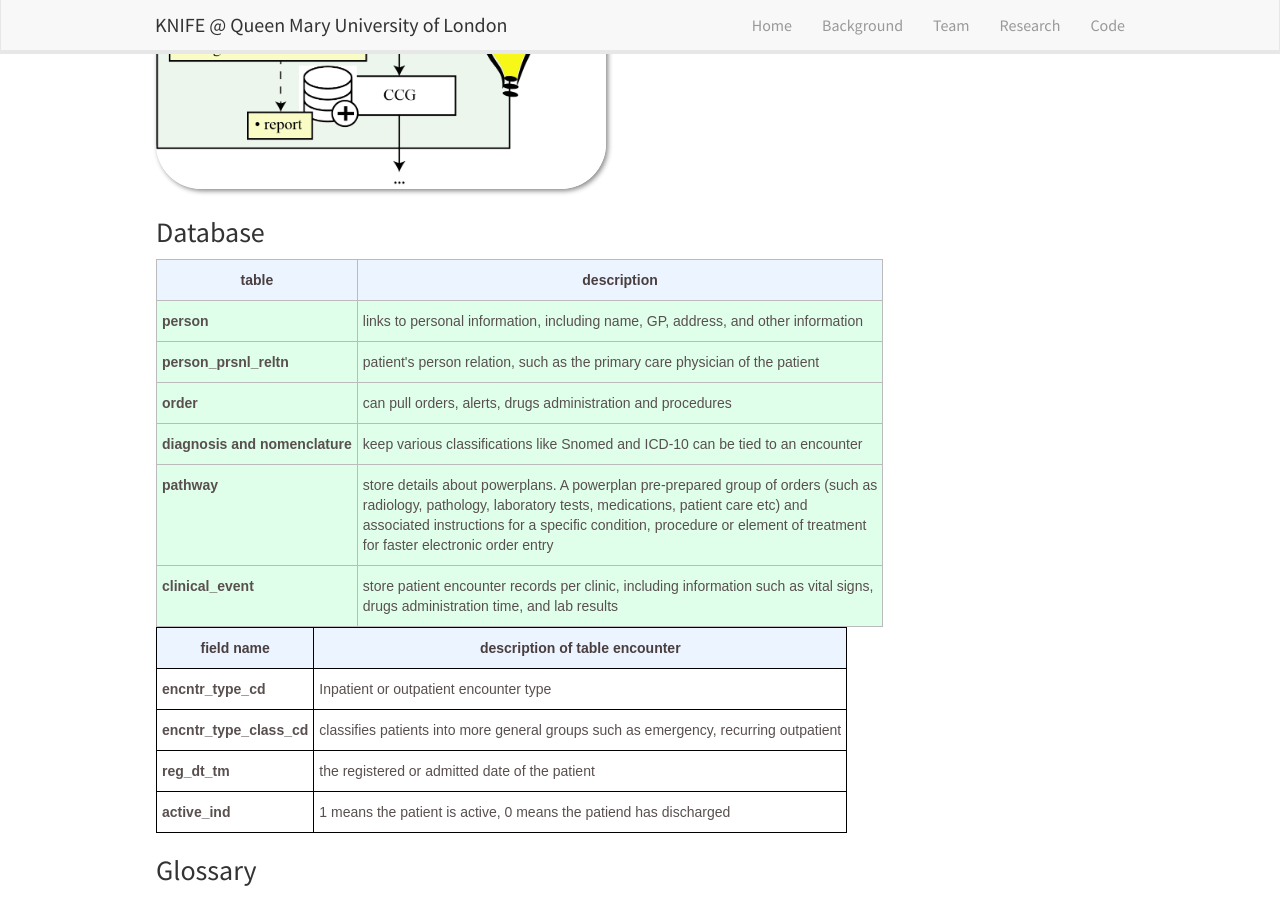
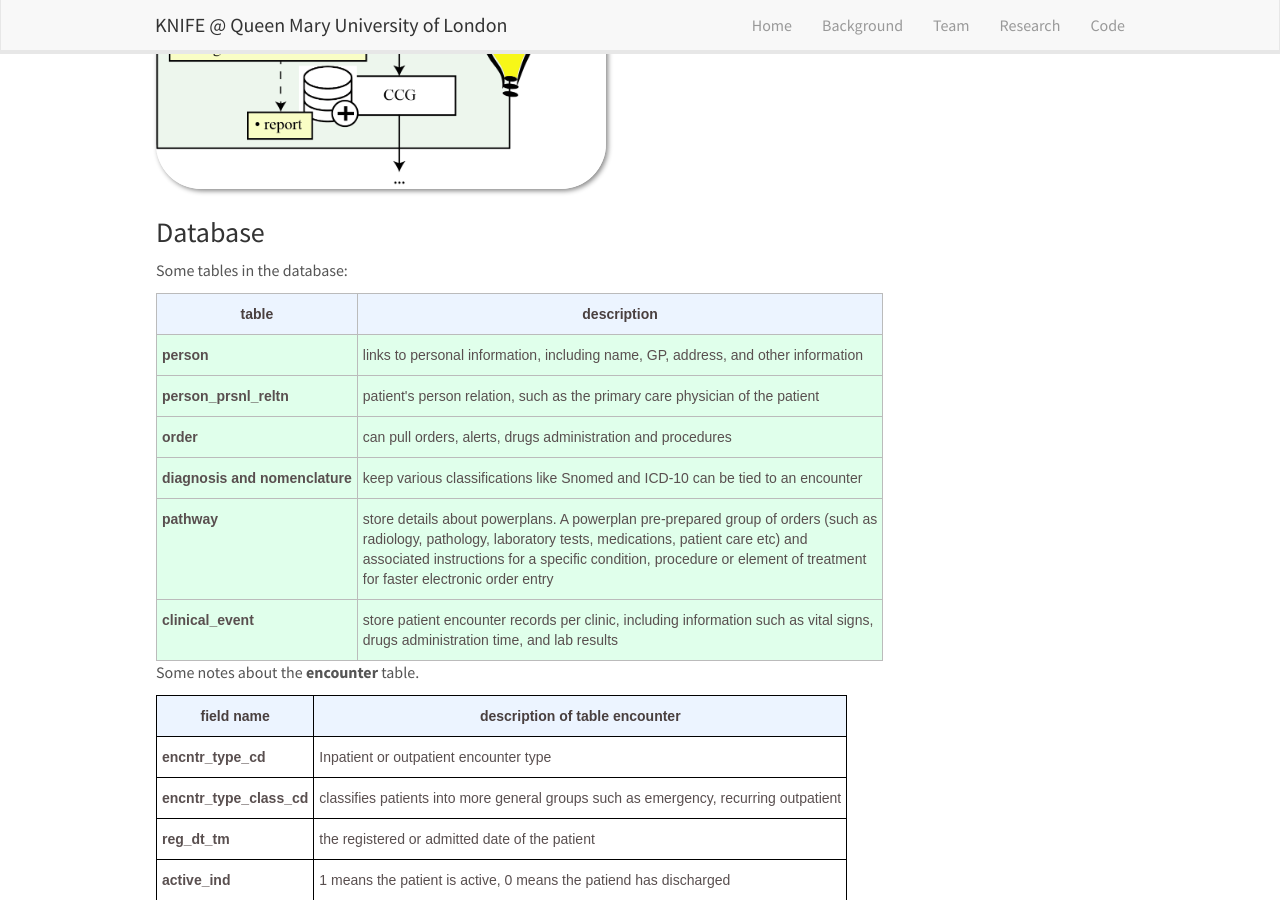
Before and after one commit to knifeqmul/knifeqmul.github.io, a Jekyll site: the page built from _pages/background.md, in a window 1280 px wide and 900 px high, scrolled down 735 px. Built offline with Jekyll 4.4.1, drawn with Linux system fonts in a browser that asks for light colours; nearby versions of some CDN libraries.

Commit message:
Update background.md

```diff
--- a/_pages/background.md
+++ b/_pages/background.md
@@ -23,6 +23,7 @@ For full details see [here]({{ site.baseurl }}/downloads/Turing-proposal-marsh-4
 
 
 ### Database
+Some tables in the database:
 
 <style type="text/css">
 .tg  {border-collapse:collapse;border-spacing:0;}
@@ -66,6 +67,7 @@ For full details see [here]({{ site.baseurl }}/downloads/Turing-proposal-marsh-4
 </table>
 
 
+Some notes about the **encounter** table.
 
 <style type="text/css">
 .tg  {border-collapse:collapse;border-spacing:0;border-color:#bbb;}
```
